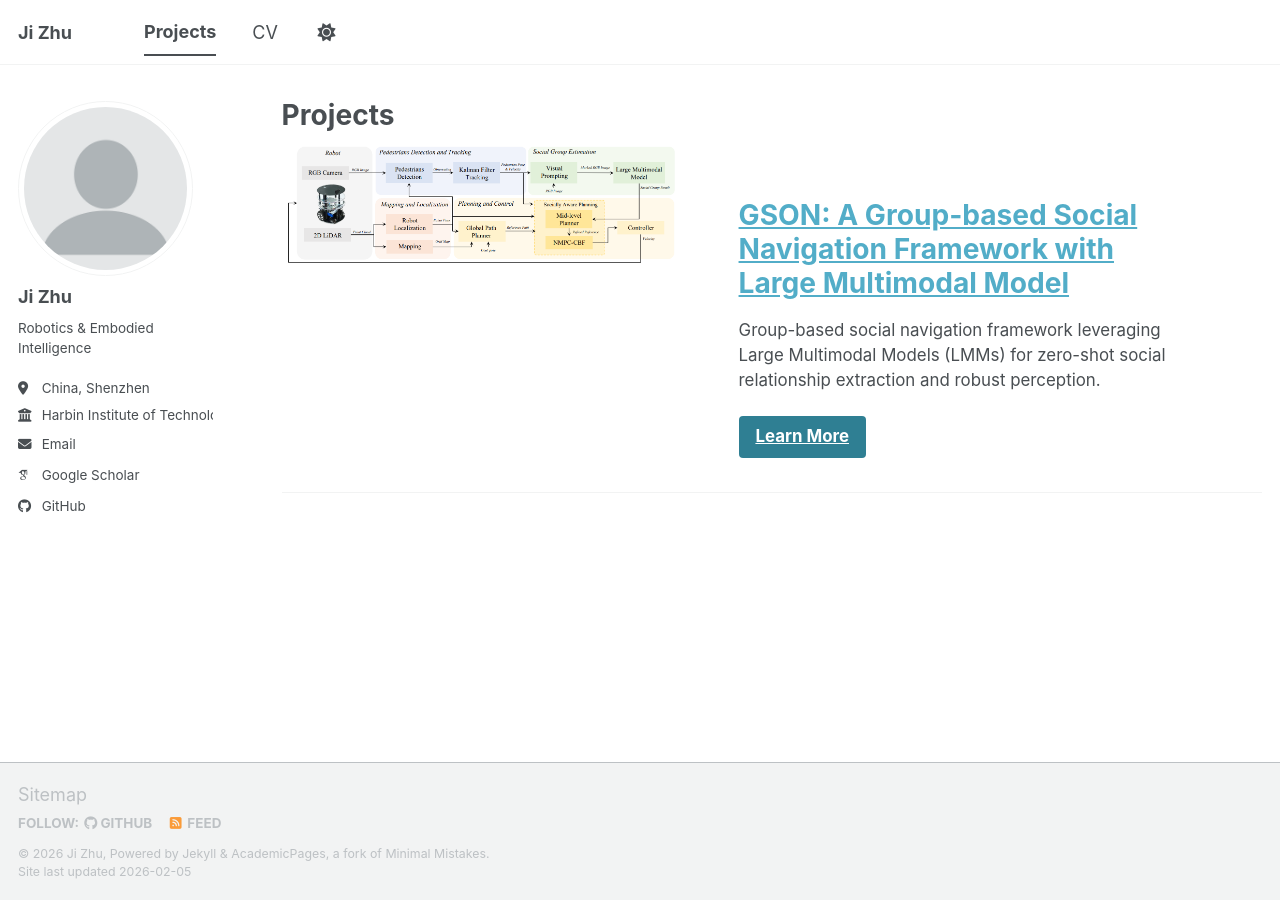
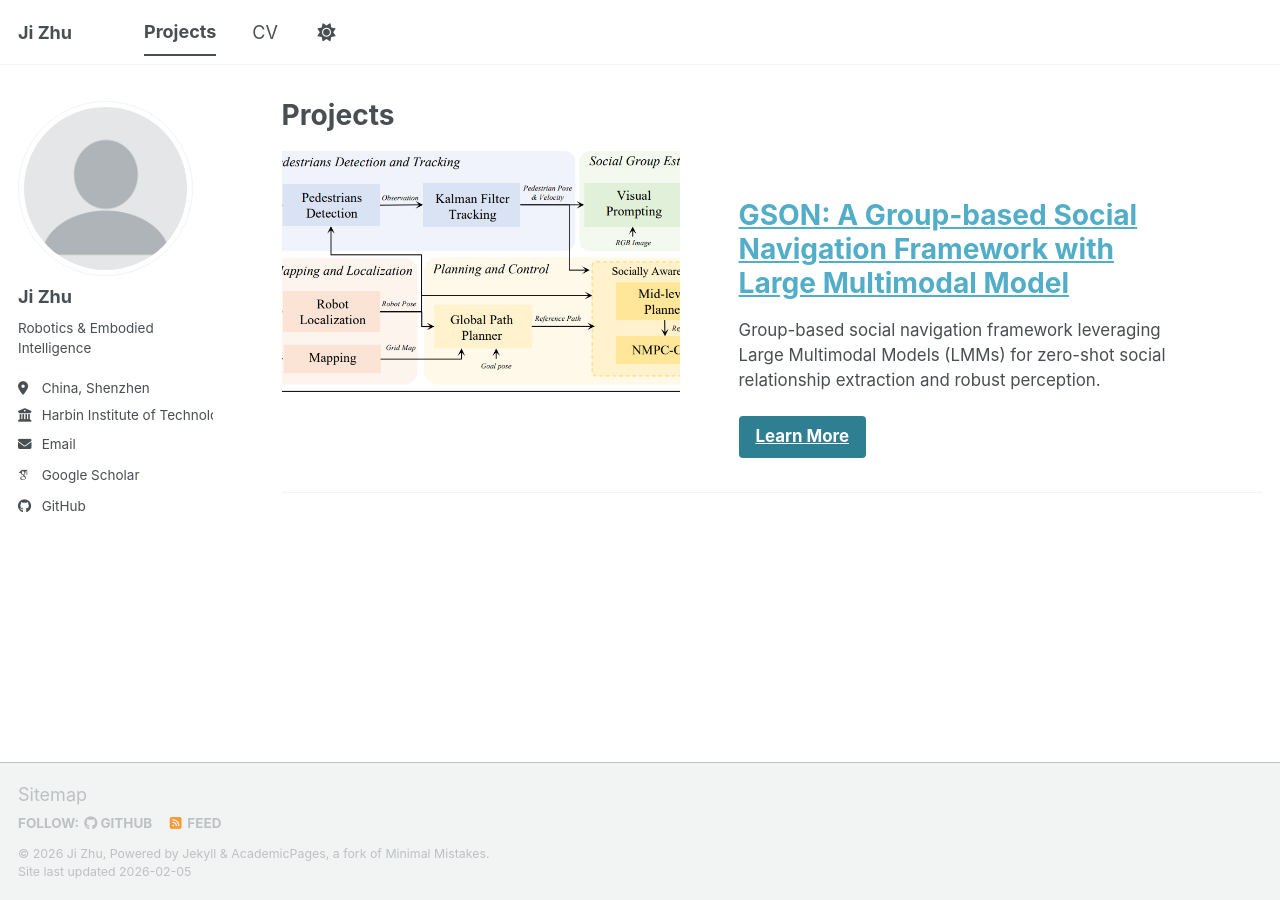
Before and after one commit to qitanda/qitanda.cn, a Jekyll site: the page built from _pages/year-archive.html, in a window 1280 px wide. Built offline with Jekyll 4.4.1, drawn with Linux system fonts in a browser that asks for light colours; some web fonts are replaced; a script bundle is joined from its source files by our own code; library files that are not in the unit come from our copies.

```diff
--- a/_pages/year-archive.html
+++ b/_pages/year-archive.html
@@ -8,7 +8,7 @@ redirect_from:
 ---
 
 {% include base_path %}
-<div class="feature__wrapper">
+<div class="feature__wrapper projects__wrapper">
   {% for post in site.posts reversed %}
     {% if post.header.teaser %}
       {% capture teaser %}{{ post.header.teaser }}{% endcapture %}
--- a/_sass/layout/_archive.scss
+++ b/_sass/layout/_archive.scss
@@ -23,6 +23,32 @@
       img {
         box-shadow: 0 0 10px rgba(#000, 0.25);
       }
+    }
+  }
+}
+
+.projects__wrapper {
+  .archive__item-teaser {
+    max-height: none;
+    overflow: hidden;
+    img {
+      display: block;
+      width: 100%;
+      height: 280px;
+      object-fit: cover;
+      object-position: center;
+    }
+  }
+
+  @include breakpoint($small) {
+    .archive__item-teaser img {
+      height: 320px;
+    }
+  }
+
+  @include breakpoint($medium) {
+    .archive__item-teaser img {
+      height: 260px;
     }
   }
 }
```
Also changed, not shown: _pages/about.md (+1 -1 lines), _posts/2025-07-01-gson.md (+6 -1 lines), start.md (added, +3 -0 lines), images/projects/GSON/method.png (added).
